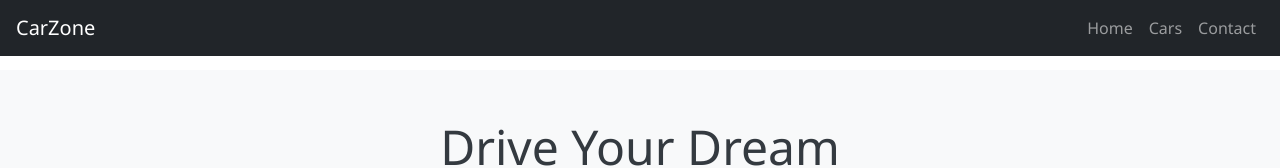
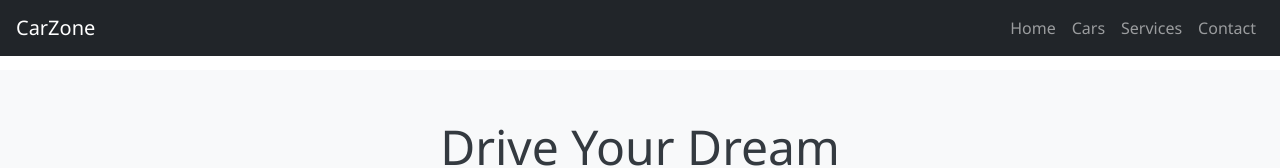
Before and after one commit to vennala-praveen/Bootstrap-Project, a plain HTML site: page index.html in a window 1280 px wide. Shown: the top 168 px of the page. Drawn offline with nearby package versions, Linux system fonts and the light colour scheme.

Commit message:
commited index file

```diff
--- a/index.html
+++ b/index.html
@@ -13,6 +13,7 @@
         <ul class="navbar-nav ms-auto">
             <li class="nav-item"><a class="nav-link" href="#home">Home</a></li>
             <li class="nav-item"><a class="nav-link" href="#cars">Cars</a></li>
+            <li class="nav-item"><a class="nav-link" href="#service">Services</a></li>
             <li class="nav-item"><a class="nav-link" href="#contact">Contact</a></li>
         </ul>
     </nav>
@@ -91,7 +92,7 @@
         </div>
     </div>
 
-    <div class="container my-5">
+    <div id="service" class="container my-5">
         <h2 class="text-center">Our Car Services</h2>
         <div class="row text-center">
             <div class="col-md-4 mb-4">
```
